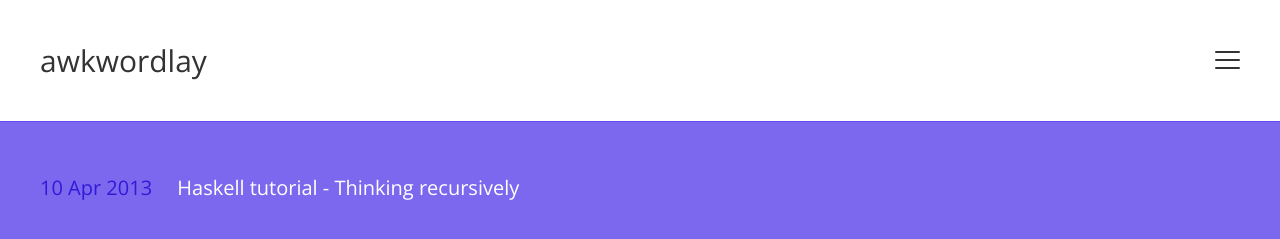
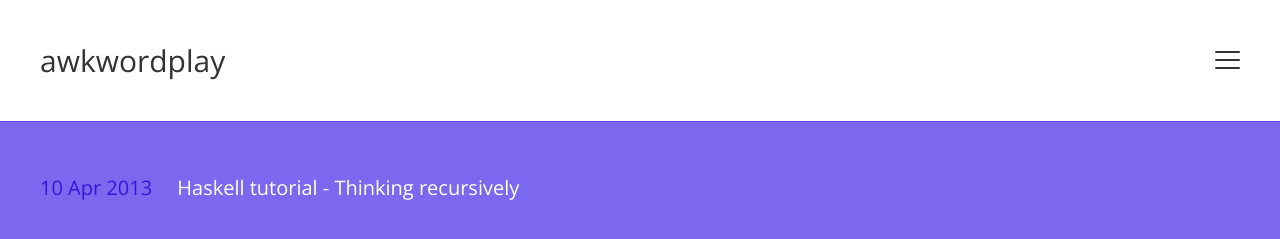
Before and after one commit to awkwordplay/awkwordplay.github.io, a Jekyll site: the page built from index.html, in a window 1280 px wide. Shown: the top 239 px of the page. Built offline with Jekyll 4.4.1, drawn with Linux system fonts in a browser that asks for light colours; the list of posts is cut into pages by our own code.

Commit message:
Typo, config change

```diff
--- /dev/null
+++ b/CNAME
@@ -0,0 +1 @@
+awkwordplay.com
--- a/_config.yml
+++ b/_config.yml
@@ -1,5 +1,5 @@
 # Title of your blog; shows in the header
-name: "awkwordlay"
+name: "awkwordplay"
 
 # Description of your content (will only be used on Google Search)
 description: "A strangely touching tale of technology"
@@ -8,7 +8,7 @@ description: "A strangely touching tale of technology"
 author: "Janos Dobronszki"
 
 url: "http://awkwordplay.com"
-baseurl: "/"
+baseurl: ""
 
 # A short presentation of yourself. Will show in the sidebar, under your name. Best usage would be between 30 to 50 words.
 author-bio: "I do things."
```
